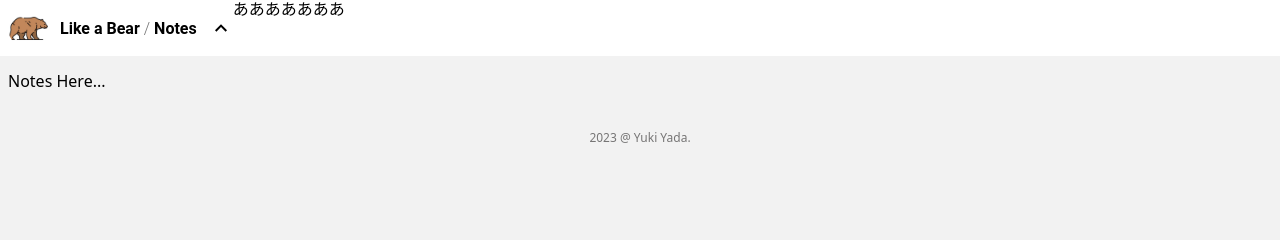
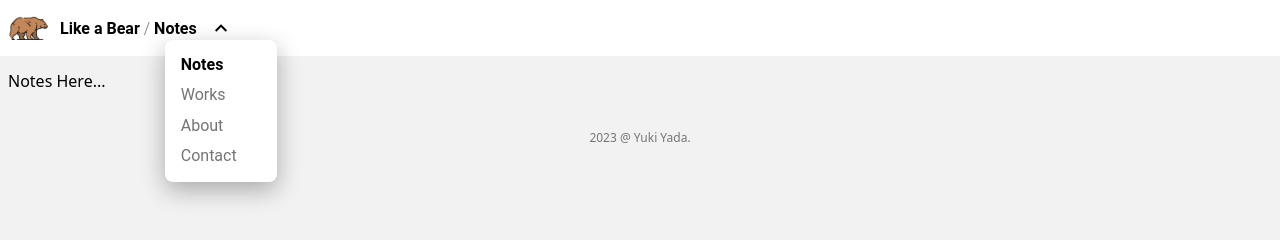
Before and after one commit to YadaYuki/like-a-bear, an Astro site: page / in a window 1280 px wide. Both pictures are taken after a click on the button 220 px from the left and 28 px from the top of the page. Built offline with nearby package versions, Linux system fonts and the light colour scheme; Astro itself is replaced by a stand-in of ours.

Commit message:
Add layout menu sp

```diff
--- a/src/components/layouts/Header.astro
+++ b/src/components/layouts/Header.astro
@@ -1,14 +1,14 @@
 ---
-import HeaderLink from "./HeaderLink.astro";
 import { SITE_TITLE } from "~/consts/meta";
 import { Image } from "@astrojs/image/components";
 import { Menu } from "./menu/Menu";
+import { PageType, PAGES_TO_LABEL_MAP } from "~/consts/page";
 
 interface Props {
-  pageLabel: "Notes" | "Works";
+  page: PageType;
 }
 
-const { pageLabel } = Astro.props;
+const { page } = Astro.props;
 ---
 
 <header>
@@ -16,9 +16,9 @@ const { pageLabel } = Astro.props;
   <h2>
     {SITE_TITLE}
     <span>/</span>
-    {pageLabel}
+    {PAGES_TO_LABEL_MAP[page]}
   </h2>
-  <Menu client:load />
+  <Menu page={page} client:load />
 </header>
 <style>
   header {
--- a/src/components/layouts/Layout.astro
+++ b/src/components/layouts/Layout.astro
@@ -4,21 +4,22 @@ import Header from "./Header.astro";
 import Footer from "./Footer.astro";
 import "~/styles/global.css";
 import "~/styles/normalize.css";
+import type { PageType } from "~/consts/page";
 
 interface Props {
   title?: string;
   description?: string;
-  pageLabel: "Notes" | "Works";
+  page: PageType;
 }
 
-const { title, description, pageLabel } = Astro.props;
+const { title, description, page } = Astro.props;
 ---
 
 <!DOCTYPE html>
 <html lang="en">
   <HeadSEO title={title} description={description} />
   <body>
-    <Header pageLabel={pageLabel} />
+    <Header page={page} />
     <main>
       <slot />
     </main>
--- a/src/components/layouts/menu/Menu.module.css
+++ b/src/components/layouts/menu/Menu.module.css
@@ -1,3 +1,4 @@
+/* Menu Button */
 .menu_button {
   height: 40px;
   margin: 8px 0;
@@ -5,10 +6,6 @@
 
 .menu_button > svg {
   margin: 8px 0;
-}
-
-.menu_button:hover > svg {
-  fill: #000;
 }
 
 .menu_button_clicked {
--- a/src/components/layouts/menu/Menu.tsx
+++ b/src/components/layouts/menu/Menu.tsx
@@ -1,15 +1,21 @@
 import { useState, useCallback } from "react";
 import { ArrowIcon } from "./ArrowIcon";
 import styles from "./Menu.module.css";
+import type { PageType } from "~/consts/page";
+import { MenuList } from "./MenuList";
 
-export const Menu = () => {
+type Props = {
+  page: PageType;
+};
+
+export const Menu = ({ page }: Props) => {
   const [open, setOpen] = useState(false);
   const onClick = useCallback(() => {
     setOpen(!open);
   }, [open]);
 
   return (
-    <>
+    <div>
       <button
         onClick={onClick}
         className={
@@ -20,15 +26,7 @@ export const Menu = () => {
       >
         <ArrowIcon fill={open ? "#000" : "#747474"} />
       </button>
-      <MenuList open={open} />
-    </>
+      <MenuList activeItem={page} open={open} />
+    </div>
   );
 };
-
-type MenuListProps = {
-  open: boolean;
-};
-
-const MenuList = ({ open }: MenuListProps) => {
-  return open ? <div>あああああああ</div> : null;
-};
--- /dev/null
+++ b/src/components/layouts/menu/MenuList.module.css
@@ -0,0 +1,42 @@
+/*  */
+.menu_list {
+  position: relative;
+  width: 112px;
+  background-color: #fff;
+  border-radius: 8px;
+  right: 44px;
+  box-shadow: 0px 8px 24px rgba(0, 0, 0, 0.3);
+  padding: 4px 8px;
+
+  /* animation */
+  animation-name: fade_in_menu;
+  animation-duration: 0.2s;
+  animation-timing-function: linear;
+  animation-iteration-count: 1;
+  animation-fill-mode: forwards;
+}
+
+.menu_list_item {
+  /* font-size: px; */
+  font-family: Roboto, sans-serif;
+  margin: 12px 8px;
+}
+
+.menu_list_item_non_active {
+  color: #747474;
+}
+
+.menu_list_item_active {
+  font-weight: 600;
+}
+
+@keyframes fade_in_menu {
+  0% {
+    bottom: 8px;
+    visibility: hidden;
+  }
+  100% {
+    bottom: 16px;
+    visibility: visible;
+  }
+}
--- /dev/null
+++ b/src/components/layouts/menu/MenuList.tsx
@@ -0,0 +1,46 @@
+import styles from "./MenuList.module.css";
+import { PageType, PAGES_TO_LABEL_MAP } from "~/consts/page";
+import { PORTFOLIO_URL, CONTACT_URL } from "~/consts/url";
+import type React from "react";
+
+type MenuItems = PageType | "about" | "contact";
+
+type MenuListProps = {
+  open: boolean;
+  activeItem: MenuItems;
+};
+
+type MenuListItemType = {
+  menuItem: MenuItems;
+  label: string;
+  url: string;
+  target?: React.HTMLAttributeAnchorTarget;
+};
+
+const MENU_LIST_ITEMS: MenuListItemType[] = [
+  // [value,label,url]
+  { menuItem: "notes", label: PAGES_TO_LABEL_MAP["notes"], url: "/" },
+  { menuItem: "works", label: PAGES_TO_LABEL_MAP["works"], url: "/works" },
+  { menuItem: "about", label: "About", url: PORTFOLIO_URL, target: "_blank" },
+  { menuItem: "contact", label: "Contact", url: CONTACT_URL, target: "_blank" },
+];
+
+export const MenuList = ({ open, activeItem }: MenuListProps) => {
+  return open ? (
+    <div className={styles.menu_list}>
+      {MENU_LIST_ITEMS.map((item) => {
+        const isActive = item.menuItem === activeItem;
+        const className = isActive
+          ? `${styles.menu_list_item} ${styles.menu_list_item_active}`
+          : `${styles.menu_list_item} ${styles.menu_list_item_non_active}`;
+        return (
+          <p className={className} key={item.menuItem}>
+            <a href={item.url} target={item.target}>
+              {item.label}
+            </a>
+          </p>
+        );
+      })}
+    </div>
+  ) : null;
+};
--- /dev/null
+++ b/src/consts/page.ts
@@ -0,0 +1,6 @@
+export const PAGES = ["notes", "works"] as const;
+export type PageType = (typeof PAGES)[number];
+export const PAGES_TO_LABEL_MAP = {
+  notes: "Notes",
+  works: "Works",
+} as const;
--- /dev/null
+++ b/src/consts/url.ts
@@ -0,0 +1,2 @@
+export const PORTFOLIO_URL = "https://www.yyada.jp/";
+export const CONTACT_URL = "GOOGLE_FORM_URL_HERE";
--- a/src/pages/index.astro
+++ b/src/pages/index.astro
@@ -2,6 +2,6 @@
 import Layout from "~/components/layouts/Layout.astro";
 ---
 
-<Layout pageLabel={"Notes"}>
+<Layout page={"notes"}>
   <p>Notes Here...</p>
 </Layout>
--- a/src/pages/work.astro
+++ b/src/pages/works.astro
@@ -2,6 +2,6 @@
 import Layout from "~/components/layouts/Layout.astro";
 ---
 
-<Layout pageLabel={"Works"}>
+<Layout page={"works"}>
   <p>Work List Here...</p>
 </Layout>
```
Also changed, not shown: src/styles/normalize.css.
